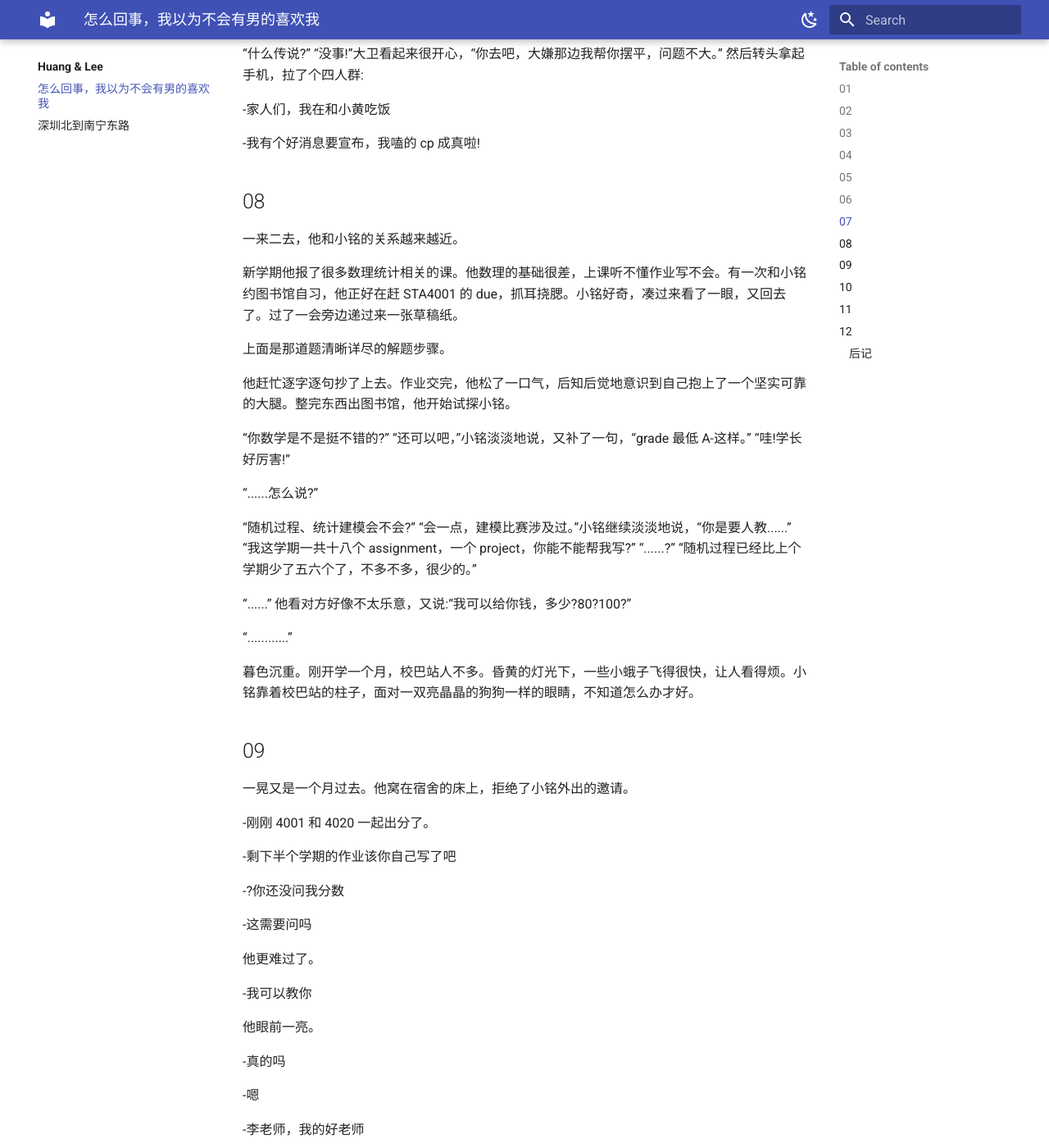
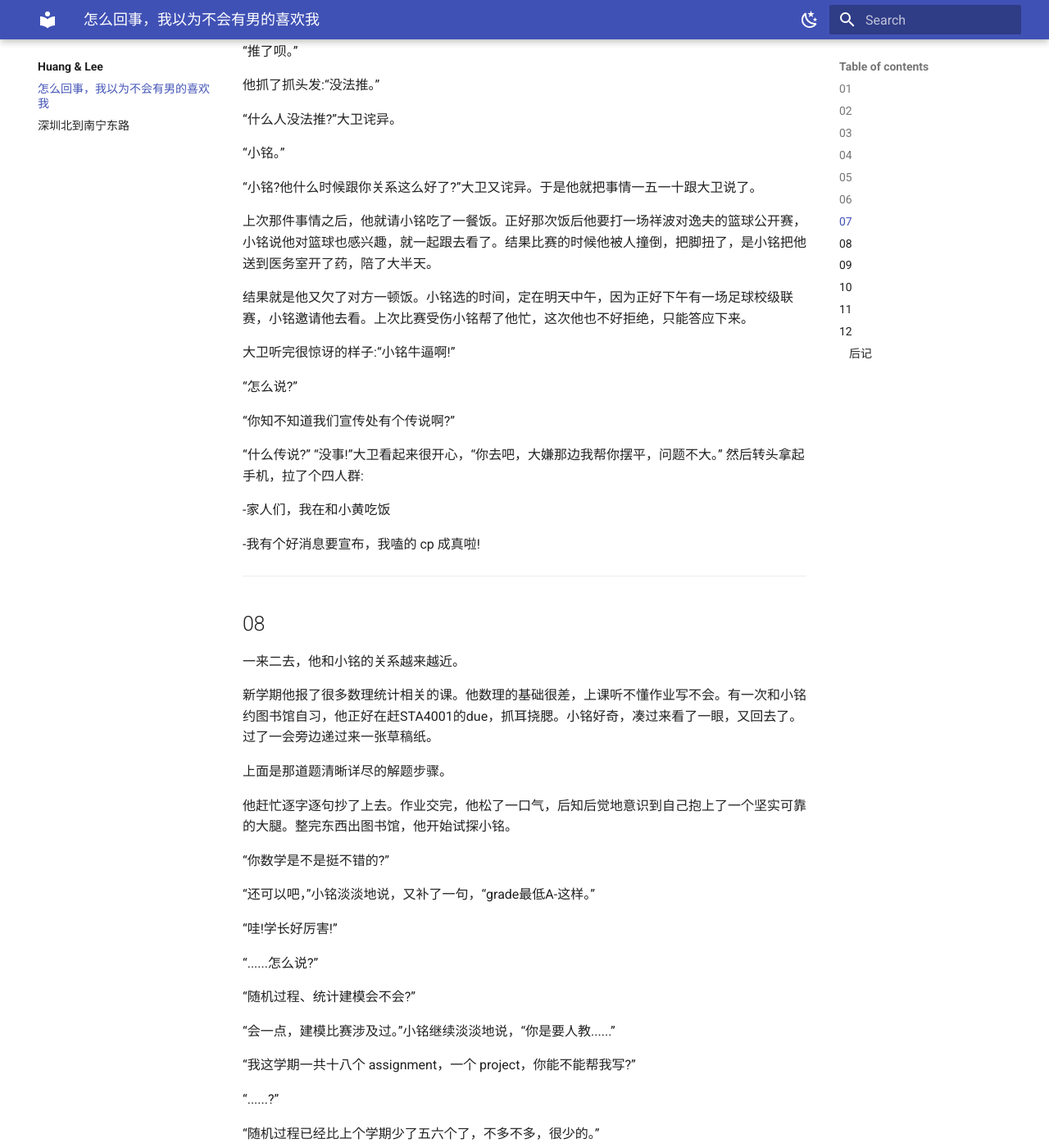
Before and after one commit to DavidLiu2021/WritingHome, an MkDocs documentation site: the page built from docs/H_L/xiaohuang.md, in a window 1280 px wide and 1400 px high, scrolled down 7538 px. Shown: the whole window at 82% size. Built offline with MkDocs 1.6.1 and Material for MkDocs 9.7.7, drawn with Linux system fonts in a browser that asks for light colours; some of the changed text lies outside the part shown.

Commit message:
change the format

```diff
--- a/docs/H_L/xiaohuang.md
+++ b/docs/H_L/xiaohuang.md
@@ -1,13 +1,14 @@
-# 《怎么回事，我以为不会有男的喜欢我》
+# 怎么回事，我以为不会有男的喜欢我
 
 ## 01
+
 -小黄，小黄，在不在?
 
 信息弹窗，是大卫来的消息。
 
-他暂时不想回，于是划掉，抓了一口薯片继续看比 赛。过了两三分钟，大卫又打了一个电话过来，他火速摁掉，不打算在看比赛的 时候处理什么紧急事情。
+他暂时不想回，于是划掉，抓了一口薯片继续看比 赛。过了两三分钟，大卫又打了一个电话过来，他火速摁掉，不打算在看比赛的时候处理什么紧急事情。
 
-正好到赛点。他瞪大眼睛贴紧了手机。突然，比赛场景卡住，手机切到了微信界 面。又是大卫打来的电话。
+正好到赛点。他瞪大眼睛贴紧了手机。突然，比赛场景卡住，手机切到了微信界面。又是大卫打来的电话。
 
 “喂?喂?”他极度不耐烦地撂起电话，“你什么事情?”
 
@@ -21,22 +22,25 @@
 
 他不耐烦地挂了电话，准备把微信设成静默。结果打开微信就看到大卫的最后一条消息。
 
--小黄，E 姐要脱单了，你寄了 刚放进嘴的薯片没被咬住，掉在了地上。他当场石化。
+-小黄，E 姐要脱单了，你寄了
+
+刚放进嘴的薯片没被咬住，掉在了地上。他当场石化。
+
+***
 
 ## 02
-比赛也不看了。
 
-他赶紧退了直播，去看大卫的消息。
+比赛也不看了。他赶紧退了直播，去看大卫的消息。
 
 -小黄，小黄，在不在?
 
--E 姐最近一直有个特别帅特别帅的学弟送她回宿舍
+-E姐最近一直有个特别帅特别帅的学弟送她回宿舍
 
 -两个人吃饭也一起吃
 
 -走路都尼玛粘一起
 
--小黄，E 姐要脱单了，你寄了
+-小黄，E姐要脱单了，你寄了
 
 他感觉耳朵嗡嗡的，整个人都在发抖，手脚冰凉发麻。他用手指头戳着回大卫:
 
@@ -46,9 +50,11 @@
 
 -一米八多，巨帅
 
--要么 gay 蜜要么男友
+-要么gay蜜要么男友
 
--不管哪种你都寄了，你加上刘海一七五 他刚准备用手指戳消息回击，大卫又发来几条。
+-不管哪种你都寄了，你加上刘海一七五
+
+他刚准备用手指戳消息回击，大卫又发来几条。
 
 -小黄，你到底什么时候出柜
 
@@ -56,24 +62,29 @@
 
 -在战略上压她一头
 
--这波赢麻了 他本来准备好的满腹说辞看到这段话全数变成了一个缓缓打出的问号。
+-这波赢麻了
+
+他本来准备好的满腹说辞看到这段话全数变成了一个缓缓打出的问号。
 
 -?
 
 你他妈是不是有病?
 
+***
+
 ## 03
-其实大卫怂恿他出柜不止一次两次了。从刚进大学开始大卫就觉得他是 gay，还和他们的共同好友大嫌打赌，说他如果不是就把“大卫是傻逼”拿漆喷在自己未来的车上。
+
+其实大卫怂恿他出柜不止一次两次了。从刚进大学开始大卫就觉得他是gay，还和他们的共同好友大嫌打赌，说他如果不是就把“大卫是傻逼”拿漆喷在自己未来的车上。
 
 他是？他当然不是。他太清楚自己不是了。虽然他没谈过恋爱，但是他曾经有过好感的对象全都是女生，并且他对男同有种很深的抵触情绪，他自己也说不上来，就是觉得别扭。
 
-大卫和大嫌打赌没多久他就喜欢上了E姐，朋友们为了尊重他，这个赌也就不了了之。E 姐是全年级公认的美女，脸蛋身材一级棒，跳舞还跳得好。他其实和E姐没有特别熟，只在社团活动的时候有过一些接触，他甚至怀疑E姐根本都不记得他。
+大卫和大嫌打赌没多久他就喜欢上了E姐，朋友们为了尊重他，这个赌也就不了了之。E姐是全年级公认的美女，脸蛋身材一级棒，跳舞还跳得好。他其实和E姐没有特别熟，只在社团活动的时候有过一些接触，他甚至怀疑E姐根本都不记得他。
 
 但即便如此，他也没有刻意给自己创造很多接触的机会，大多数时候都是自己远远地看着，每逢过节会带着朋友们一起去给她挑个礼物再偷偷托人送过去。
 
 一晃两年多过去，他们俩的爱情还是没有任何进展。于是大卫又开始渐渐地重提已经销声匿迹许久的说辞，大胆断言:“你这就是馋她身子!你承认吧你就是 gay!”
 
-他其实很烦大卫一直这么说。首先，他知道自己是直的。其次，他也知道自己是真的喜欢 E 姐。
+他其实很烦大卫一直这么说。首先，他知道自己是直的。其次，他也知道自己是真的喜欢E姐。
 
 但是现在她要脱单了。
 
@@ -83,25 +94,37 @@
 
 况且......E 姐真的不知道自己喜欢她吗?虽然两人交集不多，但也会有碰面的时候。他想象了下自己和带着学弟的 E 姐狭路相逢的场景，感觉自己像个loser。
 
-她真的不知道我喜欢她吗? 烦死了烦死了烦死了烦死了烦死了烦死了烦死了。他猛地一拍桌子。抓起手机，他闷着头给大卫敲了一行字:
+她真的不知道我喜欢她吗?
+
+烦死了烦死了烦死了烦死了烦死了烦死了烦死了。
+
+他猛地一拍桌子。
+
+抓起手机，他闷着头给大卫敲了一行字:
 
 -对，我喜欢男的。
 
+***
+
 ## 04
+
 发完这条消息仿佛世界都安静了下来。聊天框整整五分钟没动静。他刚准备放下手机，手机震了一下。
 
--!真的假的 当然是假的。
+-!真的假的
+
+当然是假的。
 
 -嗯。这件事我差不多一两个月之前就在想了。感觉自己一直很抵触这方面的东西可能是因为内心有这样的倾向。后来接触了一些这方面的东西，直面自己以后，发现自己其实并不排斥。
 
 他深吸一口气，按了发送键，愣了三秒回过神来，抬起手就往自己脸上疯狂拍巴掌。
+
 小黄小黄，脸子脸子，你清醒一点啊!
 
 不就是一个 E 姐吗?至于这么大牺牲吗?
 
 -小黄!出息啊!妈妈等了三年你终于开窍了!
 
-是啊，三年了。他有一瞬间恍惚，原来他喜欢 E 姐已经三年了。其实很早之前他就想过，E 姐如果脱单了他会怎么样。
+是啊，三年了。他有一瞬间恍惚，原来他喜欢 E 姐已经三年了。其实很早之前他就想过，E姐如果脱单了他会怎么样。
 
 他觉得自己大概会尊重祝福，然后找下一个。虽然自己会有一点点难过。所幸的是，E 姐一整个大学四年都没谈恋爱。日子久了，他理所当然地觉得 E 姐就是不会谈了，于是更加放心大胆地喜欢她，然后越陷越深。
 
@@ -115,9 +138,7 @@
 
 -之前本来就想找你们聊聊的，结果最近申请太忙忘了。既然她也要脱单了，那我去发个朋友圈吧，也算是给过去画句号了。
 
-发朋友圈，她就有可能看到。就算刷过去了，他们的共同好友也会看见告诉她。
-
-这样一来他的目的就达到了。
+发朋友圈，她就有可能看到。就算刷过去了，他们的共同好友也会看见告诉她。这样一来他的目的就达到了。
 
 他打开浏览器，输入关键词:“出柜文案 男”，看了一大堆，最终选定了一句。打开朋友圈，复制粘贴。
 
@@ -126,8 +147,6 @@
 想了想，又再去搜了张彩虹旗的图片。点击发送。
 
 他看着自己发出去的朋友圈，突然有一种报复般的快感。放下手机，哼着小曲去洗手间洗了个手，又去收了个衣服，回来看到手机屏幕亮着。又是大卫的消息。
-
-
 
 -?
 
@@ -139,7 +158,7 @@
 
 他没理大卫，切出聊天框，一看朋友圈的消息提醒顿时吓了一大跳。短短十分钟时间就有八十多个赞。他平时不太发朋友圈，发了也没几个人理，这是他收到点赞最多的一次。
 
-点赞数还在不断增加。他意识到自己好像玩大了，就想删了那条朋友圈。做个缩头乌龟谁还不会呢。但又想到自己的最初目的，短短十分钟时间，E 姐肯定还没看到这条消息。他紧紧攥着手机纠结，最后心一横，找了个折中的方式。
+点赞数还在不断增加。他意识到自己好像玩大了，就想删了那条朋友圈。做个缩头乌龟谁还不会呢。但又想到自己的最初目的，短短十分钟时间，E姐肯定还没看到这条消息。他紧紧攥着手机纠结，最后心一横，找了个折中的方式。
 
 行，再留十分钟，十分钟以后删。
 
@@ -147,12 +166,11 @@
 
 十分钟到了。他慌忙拿起手机点了删除，没敢去看朋友圈底下一长串的头像。其实这十分钟他什么都没做，满脑子都是这件事。他觉得自己好像做错事了，心里慌兮兮的。
 
-算了，过了就过了，不管了。他又拆了一包薯片，打算把刚刚的比赛回放看了。
+算了，过了就过了，不管了。他又拆了一包薯片，打算把刚刚的比赛回放看了。刚点开回放，微信又来消息了。他一看，是个宣传处的学弟。
 
-刚点开回放，微信又来消息了。他一看，是个宣传处的学弟。
+-学长，在吗?
 
-
--学长，在吗? 他真的很烦这种不说正事只问在吗的人。但是出于礼貌，他还是回了。
+他真的很烦这种不说正事只问在吗的人。但是出于礼貌，他还是回了。
 
 -在，什么事?
 
@@ -202,7 +220,10 @@
 
 谢谢，真的谢谢。还是不知道的好。他裂开了。
 
+***
+
 ## 05
+
 他决定不回了。今天发生的事情太多了，他决定先上床睡觉。
 
 结果翻来覆去到两点，怎么都睡不着。他打开手机，屏幕刺得他睁不开眼。揉了揉眼睛，他模糊地看到好多人给他发了微信消息。仔细数了数，一共有六个，开头全都是“学长好”。
@@ -226,6 +247,7 @@
 -不好意思，能晚一天吗?节目这边还剩最后几个在审
 
 发完这条他又重新把自己埋进了被子里。缓了五分钟，他探出脑袋，瞄了一眼手机。
+
 没有回复。
 
 草，他不会看见了吧。这都什么事啊啊啊啊啊啊。
@@ -235,13 +257,17 @@
 结果对方秒回:
 
 -好的，没关系，学长慢慢审，宣传这边赶一赶可以的。什么消息?我刚刚没看到
+
 他火速回复:
 
 -没事没事，当我没说
 
 -早点睡吧，晚安。
 
+***
+
 ## 06
+
 幸好他没看见，不然可太尴尬了。
 
 这个学弟叫小铭，在大卫手底下的宣传处干活。因为他和大卫是关系很好的朋友，再加上平时社团工作多，他们两个虽然不算特别熟，多少也有点交集。他对这个学弟印象还不错，个子高长得也端正，平时好像很爱踢足球。最重要的是工作认真负责，和他对接的活都不太出岔子。去年圣诞节的时候还给他写过一张贺卡——当然小铭给很多人都写了——内容却不敷衍。他当时看了还有一丝丝感动，贺卡上把他们为数不多的几次接触都写进去了，能看出对方是个很细心的人。
@@ -260,7 +286,10 @@
 
 要不改天请他吃顿饭吧，缓解一下自己的愧疚之情。
 
+***
+
 ## 07
+
 “然后呢?”大卫啃了一口五花肉。
 
 “没然后，都被我拒了。”他拿起酒杯喝了一口闷酒。
@@ -285,9 +314,9 @@
 
 “小铭?他什么时候跟你关系这么好了?”大卫又诧异。于是他就把事情一五一十跟大卫说了。
 
-上次那件事情之后，他就请小铭吃了一餐饭。正好那次饭后他要打一场祥波对逸 夫的篮球公开赛，小铭说他对篮球也感兴趣，就一起跟去看了。结果比赛的时候他被人撞倒，把脚扭了，是小铭把他送到医务室开了药，陪了大半天。
+上次那件事情之后，他就请小铭吃了一餐饭。正好那次饭后他要打一场祥波对逸夫的篮球公开赛，小铭说他对篮球也感兴趣，就一起跟去看了。结果比赛的时候他被人撞倒，把脚扭了，是小铭把他送到医务室开了药，陪了大半天。
 
-结果就是他又欠了对方一顿饭。小铭选的时间，定在明天中午，因为正好下午有 一场足球校级联赛，小铭邀请他去看。上次比赛受伤小铭帮了他忙，这次他也不好拒绝，只能答应下来。
+结果就是他又欠了对方一顿饭。小铭选的时间，定在明天中午，因为正好下午有一场足球校级联赛，小铭邀请他去看。上次比赛受伤小铭帮了他忙，这次他也不好拒绝，只能答应下来。
 
 大卫听完很惊讶的样子:“小铭牛逼啊!”
 
@@ -301,28 +330,48 @@
 
 -我有个好消息要宣布，我嗑的 cp 成真啦!
 
+***
+
 ## 08
+
 一来二去，他和小铭的关系越来越近。
 
-新学期他报了很多数理统计相关的课。他数理的基础很差，上课听不懂作业写不会。有一次和小铭约图书馆自习，他正好在赶 STA4001 的 due，抓耳挠腮。小铭好奇，凑过来看了一眼，又回去了。过了一会旁边递过来一张草稿纸。
+新学期他报了很多数理统计相关的课。他数理的基础很差，上课听不懂作业写不会。有一次和小铭约图书馆自习，他正好在赶STA4001的due，抓耳挠腮。小铭好奇，凑过来看了一眼，又回去了。过了一会旁边递过来一张草稿纸。
 
 上面是那道题清晰详尽的解题步骤。
 
 他赶忙逐字逐句抄了上去。作业交完，他松了一口气，后知后觉地意识到自己抱上了一个坚实可靠的大腿。整完东西出图书馆，他开始试探小铭。
 
-“你数学是不是挺不错的?” “还可以吧，”小铭淡淡地说，又补了一句，“grade 最低 A-这样。” “哇!学长好厉害!”
+“你数学是不是挺不错的?”
+
+“还可以吧，”小铭淡淡地说，又补了一句，“grade最低A-这样。”
+
+“哇!学长好厉害!”
 
 “......怎么说?”
 
-“随机过程、统计建模会不会?” “会一点，建模比赛涉及过。”小铭继续淡淡地说，“你是要人教......” “我这学期一共十八个 assignment，一个 project，你能不能帮我写?” “......?” “随机过程已经比上个学期少了五六个了，不多不多，很少的。”
+“随机过程、统计建模会不会?”
 
-“......” 他看对方好像不太乐意，又说:“我可以给你钱，多少?80?100?”
+“会一点，建模比赛涉及过。”小铭继续淡淡地说，“你是要人教......”
+
+“我这学期一共十八个 assignment，一个 project，你能不能帮我写?”
+
+“......?”
+
+“随机过程已经比上个学期少了五六个了，不多不多，很少的。”
+
+“......”
+
+他看对方好像不太乐意，又说:“我可以给你钱，多少?80?100?”
 
 “............”
 
 暮色沉重。刚开学一个月，校巴站人不多。昏黄的灯光下，一些小蛾子飞得很快，让人看得烦。小铭靠着校巴站的柱子，面对一双亮晶晶的狗狗一样的眼睛，不知道怎么办才好。
 
+***
+
 ## 09
+
 一晃又是一个月过去。他窝在宿舍的床上，拒绝了小铭外出的邀请。
 
 -刚刚 4001 和 4020 一起出分了。
@@ -357,13 +406,24 @@
 
 -好
 
-发完这条消息，他细数了一下自己到底请了小铭多少次饭，突然发现自己好像一 直在给对方添麻烦。
+发完这条消息，他细数了一下自己到底请了小铭多少次饭，突然发现自己好像一直在给对方添麻烦。
 
-“啊—————” “干嘛，吵什么吵这么大声?失恋了?”传来床下室友的声音。 他拉开帘子，对着床下喊:“你懂个屁!” “小黄，你知不知道，你这一整个月都冒着粉红泡泡。”
+“啊—————”
 
-他一愣:“真的吗?” “当局者迷，旁观者清。”室友郑重地看着他的眼睛，“小黄，你恋爱了。”
+“干嘛，吵什么吵这么大声?失恋了?”传来床下室友的声音。
+
+他拉开帘子，对着床下喊:“你懂个屁!”
+
+“小黄，你知不知道，你这一整个月都冒着粉红泡泡。”
+
+他一愣:“真的吗?”
+
+“当局者迷，旁观者清。”室友郑重地看着他的眼睛，“小黄，你恋爱了。”
+
+***
 
 ## 10
+
 室友的话如同一道惊雷劈在他耳边。他还没回过神来，手机又震了两下。
 
 -今年圣诞节要卡片吗?
@@ -394,14 +454,19 @@
 
 都别问了烦死了。
 
+***
+
 ## 11
+
 哼着小曲出了考场，他觉得自己过这两门课应该是没太大问题了，虽然成绩可能 不会太好看。他掏出手机给小铭发消息。
 
 -谢谢李老师!我考完了，我活啦
 
 对方并没有回。应该是在忙圣诞围唱的场地布置。他回了一趟宿舍放了东西，然后去圣诞围唱的场地凑了凑热闹。进门就看到戴着圣诞帽的大卫和小铭在捣鼓圣诞树。大卫看到他，向背对着他的小铭使了个脸色。
 
-小铭回过头。他向小铭走过去:“李老师!我活啦!” “过了就好。”小铭站起来，“你等一下，我先把这边忙完，一会有东西要给你。”
+小铭回过头。他向小铭走过去:“李老师!我活啦!”
+
+“过了就好。”小铭站起来，“你等一下，我先把这边忙完，一会有东西要给你。”
 
 听到这句话他的心又漏跳一拍。嘴上说了句好，走到旁边木木地坐下，内心不由地开始乱想小铭说的是什么。
 
@@ -411,11 +476,9 @@
 
 越想心越乱。他起身，出去走了一圈。还剩最后一点天光。他走在百万大道上，呼吸着深圳冬天冷飕飕的空气。只有把自己冻哆嗦了才能够说自己的发抖不是因为紧张。
 
-走着走着，正好碰到 E 姐和那个男生一起从食堂出来。他望着迎面走来的两个人，觉得恍如隔世。他意识到自己真的喜欢上了一个男生，是真真切切的喜欢， 而且还是个弟弟，而且还那么冷淡，而且还......
+走着走着，正好碰到 E 姐和那个男生一起从食堂出来。他望着迎面走来的两个人，觉得恍如隔世。他意识到自己真的喜欢上了一个男生，是真真切切的喜欢，而且还是个弟弟，而且还那么冷淡，而且还......
 
-还大概率是个直男。 他不知道自己收到那张贺卡会狂喜还是难过。虽然自己的大学生活只剩下半年了，
-
-但他还是觉得自己没法过没有小铭的生活，不仅仅是因为即将到来的 STA4003。
+还大概率是个直男。 他不知道自己收到那张贺卡会狂喜还是难过。虽然自己的大学生活只剩下半年了，但他还是觉得自己没法过没有小铭的生活，不仅仅是因为即将到来的 STA4003。
 
 完蛋了。
 
@@ -455,18 +518,29 @@
 
 是真的还是假的?
 
+***
+
 ## 12
+
 小黄脱单，带家属请全体群友吃饭。又是露天大排档。大家很给面子地点了两打啤酒，纷纷对瓶吹庆祝铁树开花。
 
 结果都喝高了。小黄喝得最多，靠在男朋友身上挪不动腿。有点难办，小铭很不好意思地让剩下的人先打车回去，他自己搞定小黄。
 
 “你真的可以吗?不需要帮忙吗?”
 
-“没事，你们先回吧。” 和其他人告别。小铭推了推死在自己身上的小黄:“学长，起来了，回去了。” “你......说实话......”
+“没事，你们先回吧。”
+
+和其他人告别。小铭推了推死在自己身上的小黄:“学长，起来了，回去了。”
+
+“你......说实话......”
 
 死尸突然含含糊糊地开口。小铭愣了一下。
 
-“什么?” “一开始......我撤回的那条消息......你是不是......是不是看到了......” 小铭不说话。
+“什么?”
+
+“一开始......我撤回的那条消息......你是不是......是不是看到了......”
+
+小铭不说话。
 
 “快说，是不是......”
 
@@ -484,18 +558,23 @@
 
 “你先站起来，我们坐车回学校，回到学校我就告诉你。” 结果是小黄在回去的路上就睡着了。
 
-期中前的十个 homework，加上一个 project，刚好是一个拾音器的钱。小铭望着车窗外的夜色，心情复杂地感叹，笨蛋真的很好骗。
+期中前的十个 homework，加上一个 project，刚好是一个拾音器的钱。
 
+小铭望着车窗外的夜色，心情复杂地感叹，笨蛋真的很好骗。
+
+***
 
 ### 后记
 
-在一次宣传处可带家属的团建中，小黄见到了 E 姐身边的那个学弟。 和一个宣传处的男生。
+在一次宣传处可带家属的团建中，小黄见到了E姐身边的那个学弟。和一个宣传处的男生。
 
-小黄瞪大了双眼:“你不是和 E 姐......”
+小黄瞪大了双眼:“你不是和E姐......”
 
-“E 姐?你认识她?我跟她关系很好。”
+“E姐?你认识她?我跟她关系很好。”
 
-“不是，你不是在追她吗?” 对方也瞪大了双眼:“没有啊，当时她在帮我追人啊，我当时在追......”
+“不是，你不是在追她吗?”
+
+对方也瞪大了双眼:“没有啊，当时她在帮我追人啊，我当时在追......”
 
 “学长，吃菜。”
 
```
